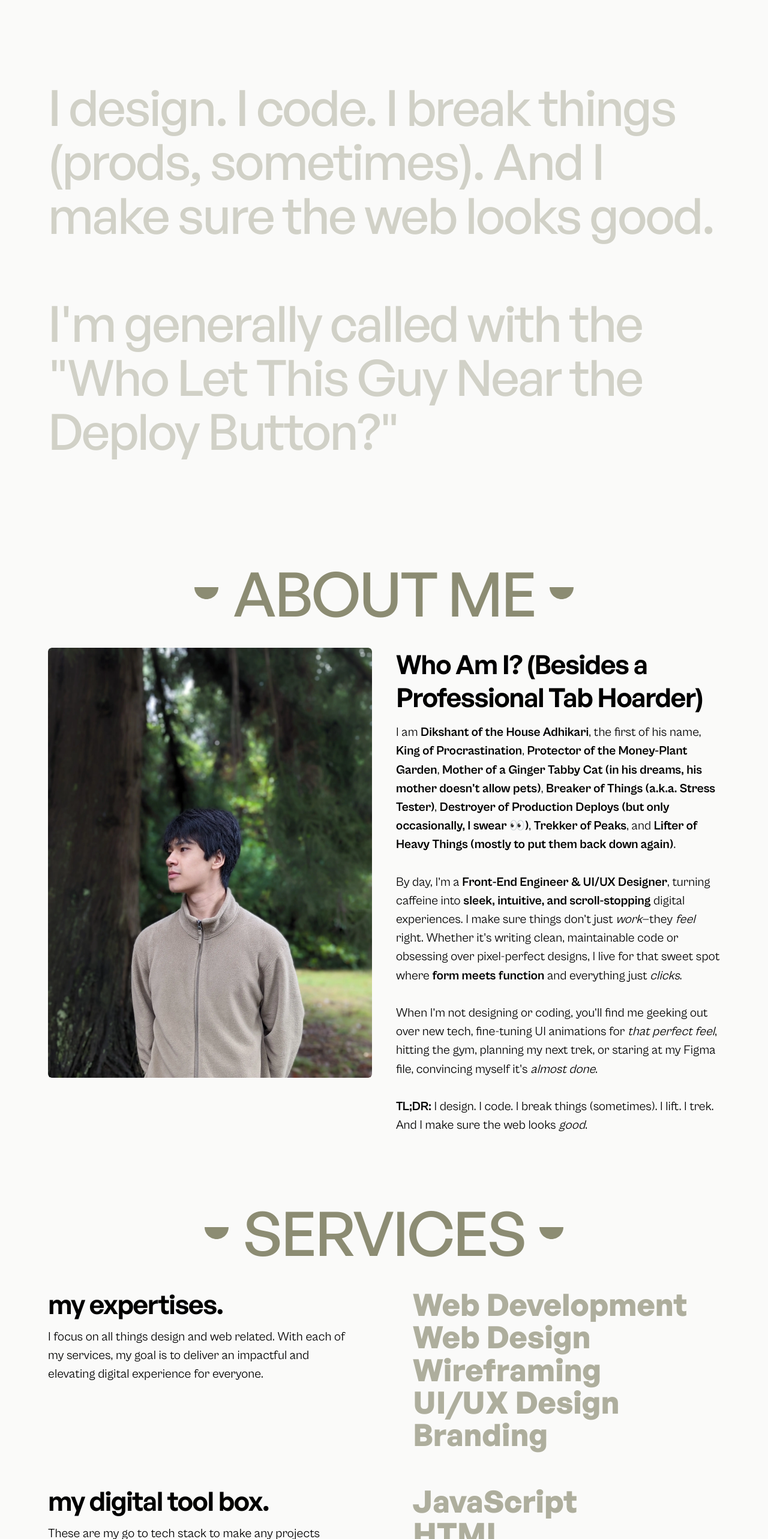
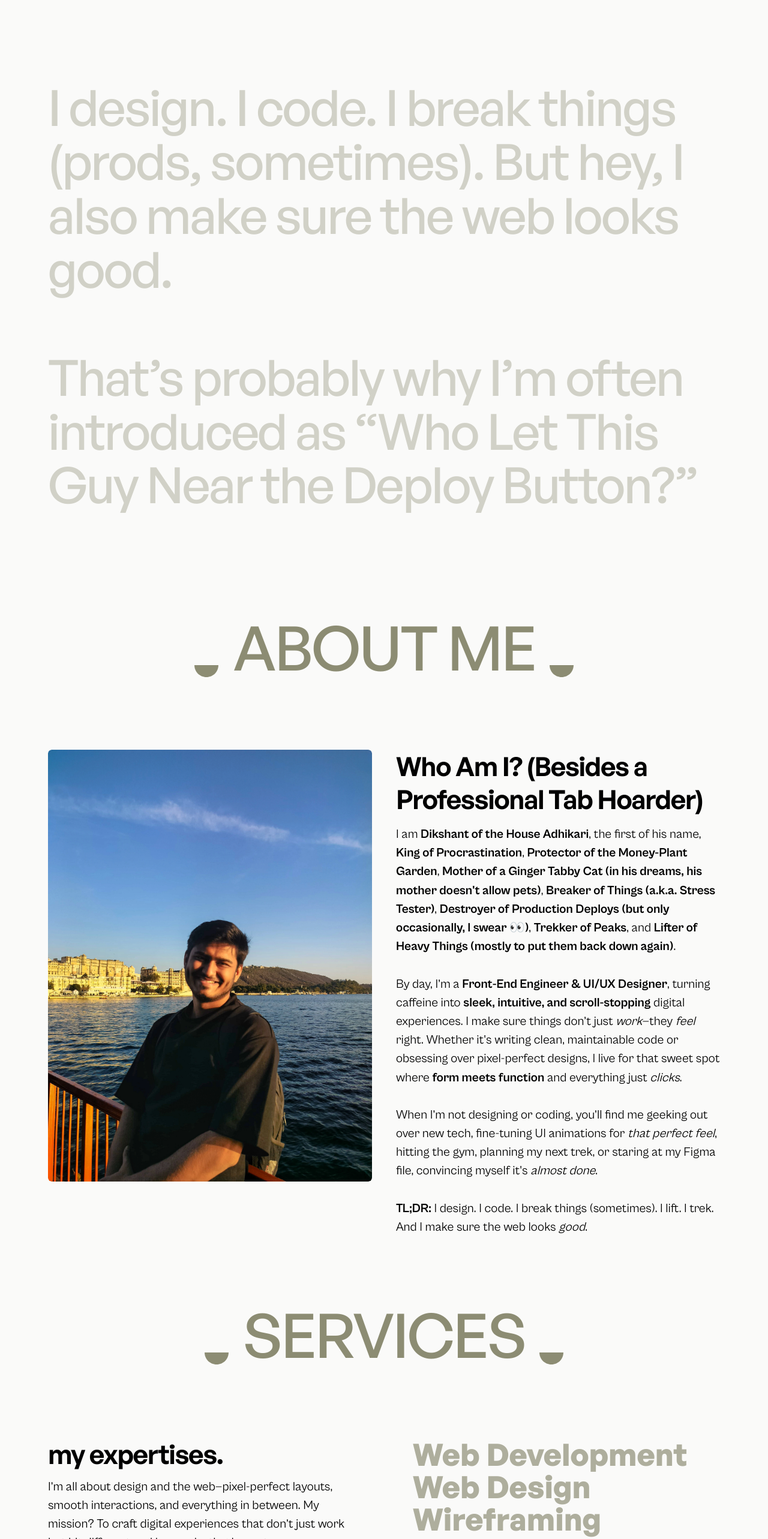
Before and after one commit to adhikari-dikshant/portfolio-main, a React (Vite) app: page / in a window 1280 px wide. Shown: the part 840-3406 px from the top of the page at 60% size. Built offline with nearby package versions, Linux system fonts and the light colour scheme.

Commit message:
self img added, services section done with minor change in role

```diff
--- a/src/components/homepage/Role.jsx
+++ b/src/components/homepage/Role.jsx
@@ -4,8 +4,9 @@ export default function Role({ forwardedRef }) {
         <section ref={forwardedRef} id="about" className="select-none flex my-20 md:my-[12%] py-10 flex-col items-center justify-center overflow-hidden nav-change" aria-label="">
             <div className="flex w-full items-center space-x-20">
                 <h1 className="text-heading-1 font-medium text-secondary-400 leading-[1.25em] md:leading-[1.08em]">
-                    I design. I code. I break things (prods, sometimes). And I make sure the web looks good.  <br /> <br />
-                    I'm generally called with the "Who Let This Guy Near the Deploy Button?"
+                    I design. I code. I break things (prods, sometimes). But hey, I also make sure the web looks good.
+                    <br /> <br />
+                    That’s probably why I’m often introduced as “Who Let This Guy Near the Deploy Button?”
                 </h1>
             </div>
         </section>
--- a/src/components/homepage/Services.jsx
+++ b/src/components/homepage/Services.jsx
@@ -7,7 +7,6 @@ export default function Services() {
         "Web Design",
         "Wireframing",
         "UI/UX Design",
-    "Branding",
     ];
 
     const toolBoxItems = [
@@ -15,8 +14,8 @@ export default function Services() {
         "HTML",
         "CSS",
         "Figma",
-    "Webflow",
         "GSAP",
+        "ThreeJS",
         "TailwindCSS",
         "ReactJS",
     ];
@@ -27,14 +26,12 @@ export default function Services() {
             <div className="space-y-14">
                 <ServiceUi
                     title="my expertises."
-          description="I focus on all things design and web related. With each of my
-          services, my goal is to deliver an impactful and elevating
-          digital experience for everyone."
+                    description="I’m all about design and the web—pixel-perfect layouts, smooth interactions, and everything in between. My mission? To craft digital experiences that don’t just work but hit different and leave a lasting impact."
                     items={expertiseItems}
                 />
                 <ServiceUi
                     title="my digital tool box."
-          description="These are my go to tech stack to make any projects happen. I am always eager of learning more about my current stack, and new technologies that could expand my horizons."
+                    description="This is my go-to tech stack for bringing ideas to life. Always curious, always experimenting—whether it's leveling up my current stack or diving into new tech that blows my mind."
                     items={toolBoxItems}
                 />
             </div>
--- a/src/components/ui/Heading.jsx
+++ b/src/components/ui/Heading.jsx
@@ -6,7 +6,7 @@ export default function Heading({ title }) {
             <div className="section-heading select-none">
                 <div className="heading flex translate-y-56 items-center justify-center space-x-[3%]">
                     <HeadingSVG />
-          <h2 className="w-fit text-5xl sm:text-heading-2 font-medium uppercase text-secondary-600">
+                    <h2 className="w-fit text-5xl sm:text-heading-2 mb-20 font-medium uppercase text-secondary-600">
                         {title}
                     </h2>
                     <HeadingSVG />
```
Also changed, not shown: src/assets/images/profile.webp. Lines whose indentation alone changed are shown as unchanged.
